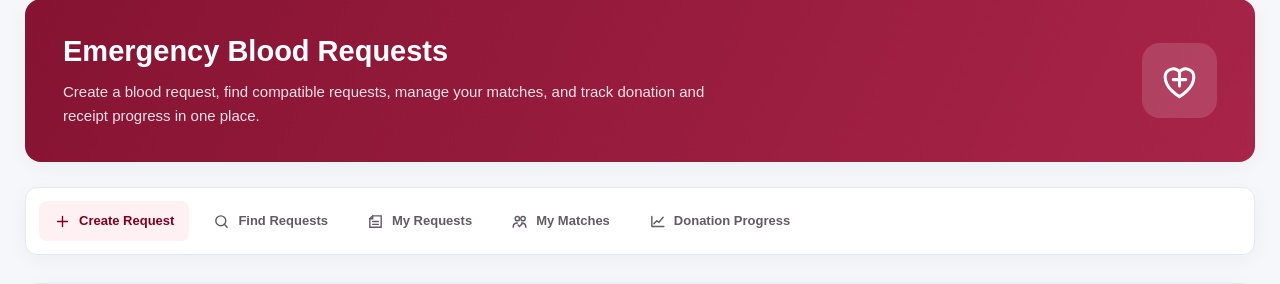
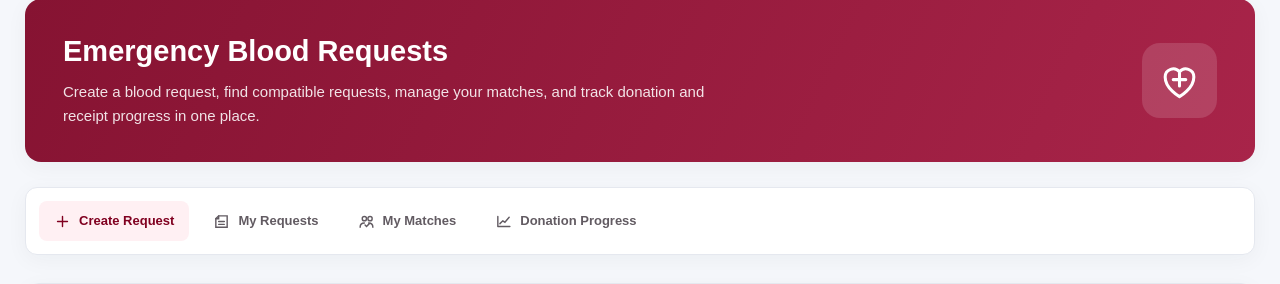
Before and after one commit to f25ari0994-boop/blood-donor-network, a Flask app: page /request in a window 1280 px wide. Shown: the part 116-400 px from the top of the page. Run offline with Flask 3, Linux system fonts and the light colour scheme; the visitor is signed in with stand-in values (Sample User, id 1); data that the repository does not hold is empty; some libraries are stand-ins or nearby versions.

Commit message:
Remove Find Requests button from emergency navigation

```diff
--- a/templates/emergency.html
+++ b/templates/emergency.html
@@ -1079,15 +1079,6 @@
             Create Request
         </a>
 
-        <a href="{{ url_for('available_requests') }}" class="{% if page_view == 'find' %}active{% endif %}">
-            <svg viewBox="0 0 24 24" fill="none" stroke="currentColor"
-                 stroke-width="2" stroke-linecap="round">
-                <circle cx="11" cy="11" r="7"/>
-                <path d="m20 20-4-4"/>
-            </svg>
-            Find Requests
-        </a>
-
         <a href="{{ url_for('my_requests') }}" class="{% if page_view == 'my_requests' %}active{% endif %}">
             <svg viewBox="0 0 24 24" fill="none" stroke="currentColor"
                  stroke-width="2" stroke-linecap="round">
```
